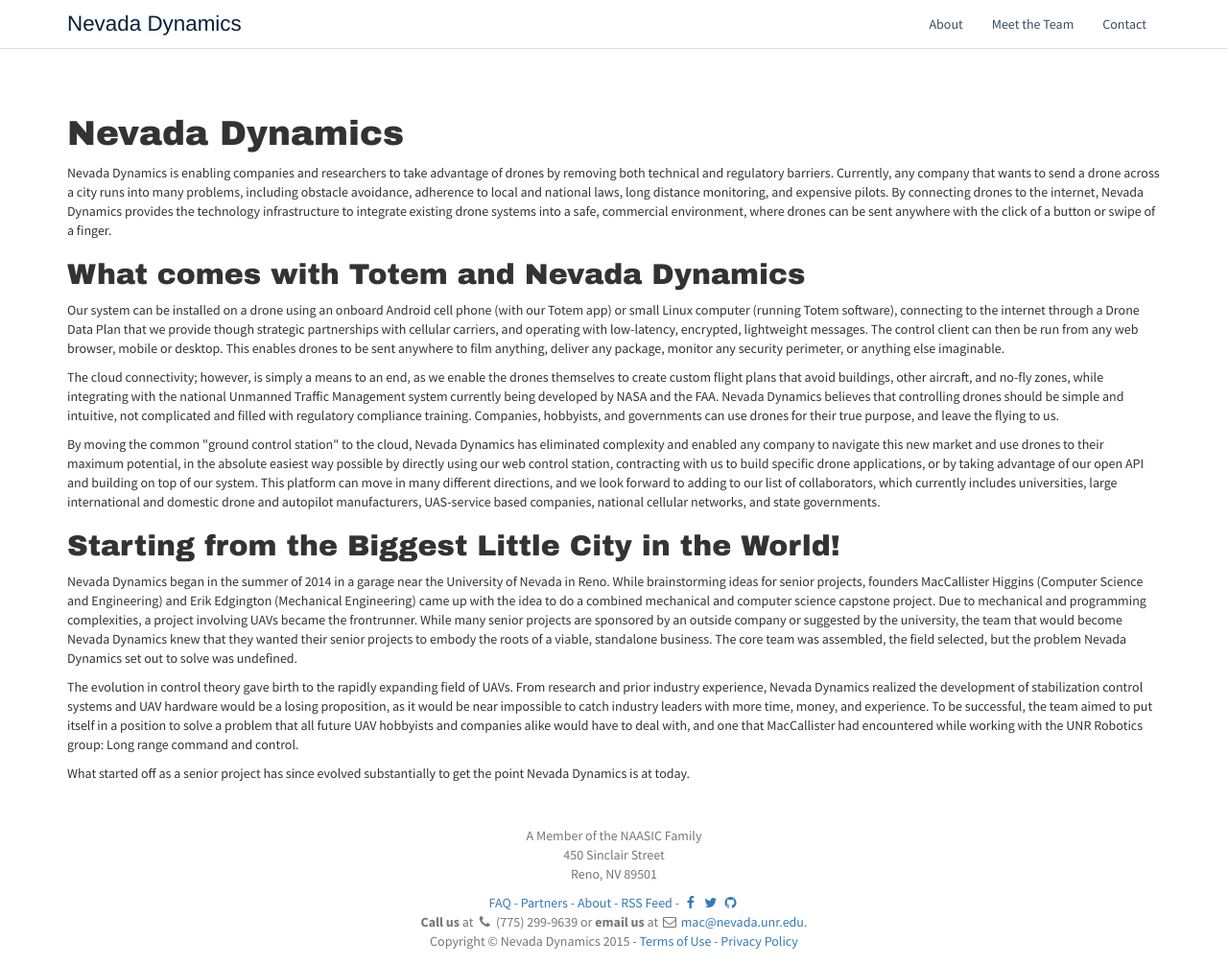
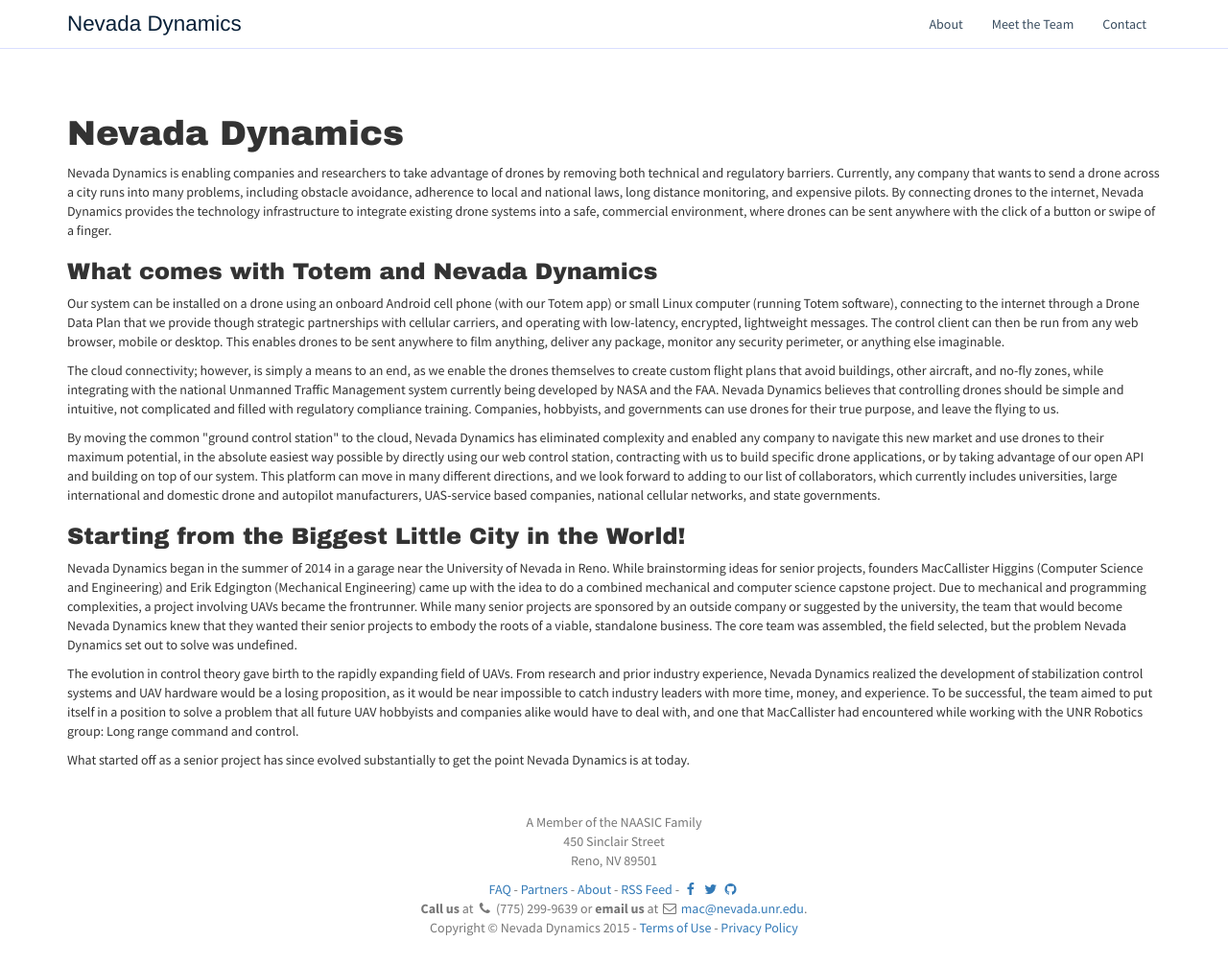
Before and after one commit to NevadaDynamics/NevadaDynamics.github.io, a Jekyll site: the page built from about.html, in a window 1280 px wide and 1006 px high. Shown: the whole window at 96% size. Built offline with Jekyll 4.4.1, drawn with Linux system fonts in a browser that asks for light colours; nearby versions of some CDN libraries; Markdown is read by kramdown in place of the engine named in the settings.

Commit message:
Changed font sizing

```diff
--- a/about.html
+++ b/about.html
@@ -14,7 +14,7 @@
 
 
 
-	<h2>What comes with Totem and Nevada Dynamics </h2>
+	<h3>What comes with Totem and Nevada Dynamics </h3>
 
 	<p>Our system can be installed on a drone using an onboard Android cell phone (with our Totem app) or small Linux computer (running Totem software), connecting to the internet through a Drone Data Plan that we provide though strategic partnerships with cellular carriers, and operating with low-latency, encrypted, lightweight messages. The control client can then be run from any web browser, mobile or desktop. This enables drones to be sent anywhere to film anything, deliver any package, monitor any security perimeter, or anything else imaginable.</p>
 
@@ -25,7 +25,7 @@
 	<p>By moving the common "ground control station" to the cloud, Nevada Dynamics has eliminated complexity and enabled any company to navigate this new market and use drones to their maximum potential, in the absolute easiest way possible by directly using our web control station, contracting with us to build specific drone applications, or by taking advantage of our open API and building on top of our system. This platform can move in many different directions, and we look forward to adding to our list of collaborators, which currently includes universities, large international and domestic drone and autopilot manufacturers, UAS-service based companies, national cellular networks, and state governments.</p>
 
 
-  <h2>Starting from the Biggest Little City in the World!</h2>
+  <h3>Starting from the Biggest Little City in the World!</h3>
   <p>Nevada Dynamics began in the summer of 2014 in a garage near the University of Nevada in Reno. While brainstorming ideas for senior projects, founders MacCallister Higgins (Computer Science and Engineering) and Erik Edgington (Mechanical Engineering) came up with the idea to do a combined mechanical and computer science capstone project. Due to mechanical and programming complexities, a project involving UAVs became the frontrunner. While many senior projects are sponsored by an outside company or suggested by the university, the team that would become Nevada Dynamics knew that they wanted their senior projects to embody the roots of a viable, standalone business. The core team was assembled, the field selected, but the problem Nevada Dynamics set out to solve was undefined.</p>
   <p>The evolution in control theory gave birth to the rapidly expanding field of UAVs. From research and prior industry experience, Nevada Dynamics realized the development of stabilization control systems and UAV hardware would be a losing proposition, as it would be near impossible to catch industry leaders with more time, money, and experience. To be successful, the team aimed to put itself in a position to solve a problem that all future UAV hobbyists and companies alike would have to deal with, and one that MacCallister had encountered while working with the UNR Robotics group: Long range command and control.</p>
   <p>What started off as a senior project has since evolved substantially to get the point Nevada Dynamics is at today.</p>
```
